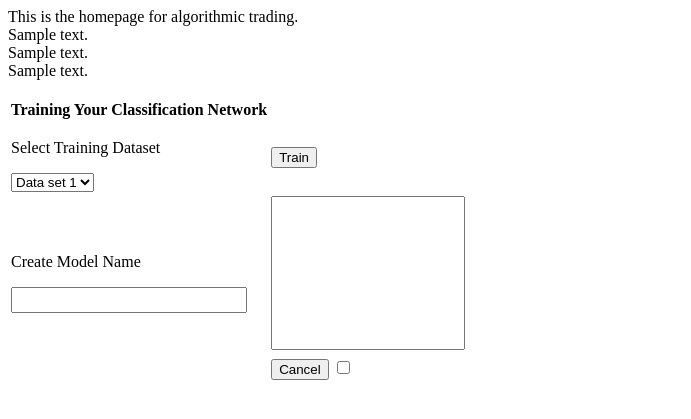
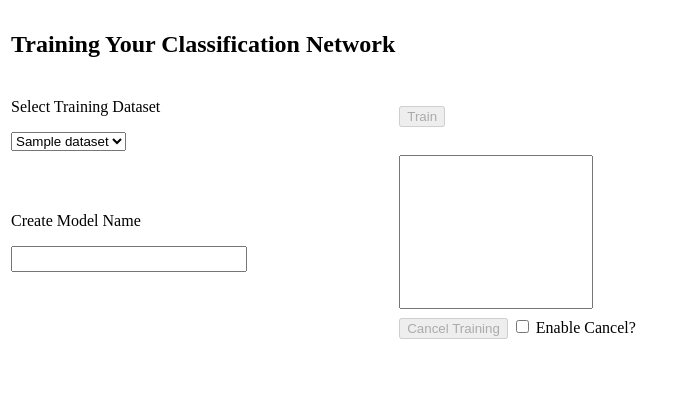
Before and after one commit to webclinic017/CS467_Stock_Algorithms, a Flask app: template WebsiteGUI/templates/dataset.html in a window 1280 px wide. Shown: the top 419 px of the page, without its empty margins (0-691 px from the left). Run offline with Flask 2, Linux system fonts and the light colour scheme; the template is opened without the code that fills it: most values are stand-ins (such as "Sample title", 1, 10 or a date in 2020).

Commit message:
Changed some folder names

```diff
--- a/WebsiteGUI/app.py
+++ b/WebsiteGUI/app.py
@@ -163,13 +163,20 @@ class Jyserverapp:
 
 @app.route('/dataset')
 def dataset():  # put application's code here
-    data_text = CreateTTData.createttdata()
-    training_text = Training.training()
-    deployment_text = Deployment.deployment()
-    return Jyserverapp.render(render_template("dataset.html",
-                                              data_text=data_text,
-                                              training_text=training_text,
-                                              deployment_text=deployment_text))
+    # data_text = CreateTTData.createttdata()
+    # training_text = Training.training()
+    # deployment_text = Deployment.deployment()
+
+    # Get the list of availible datasets
+    dataset_filepath = "../Dataset-Creation/datasets_list.txt"
+    dataset_list = open(dataset_filepath, 'r')
+    lines = dataset_list.readlines()
+    dataset_list.close()
+    datasets = []
+    for i in range(len(lines)):
+        datasets.append(lines[i])
+    return Jyserverapp.render(render_template("training.html",
+                                              datasets=datasets))
 
 
 @app.route('/training')
--- a/WebsiteGUI/templates/dataset.html
+++ b/WebsiteGUI/templates/dataset.html
@@ -4,39 +4,40 @@
     <meta charset="UTF-8">
     <title>Algorithmic Trading</title>
 </head>
-<body onload="server.status_update('t_status')">
-This is the homepage for algorithmic trading.
-<br>
-{{ training_text }}
-<br>
-{{ data_text }}
-<br>
-{{ deployment_text }}
-<br>
-<br>
+<body onload="server.training_status_box_update('t_status',
+                        't_ds_select', 'm_name_input','train_button')">
+
 <table>
     <tr>
-        <th>Training Your Classification Network</th>
+        <th><h2>Training Your Classification Network</h2></th>
     </tr>
     <tr>
         <td>
             <p>Select Training Dataset</p>
-                <select name="t_dataset" id="t_dataset">
-                    <option value="Data set 1">Data set 1</option>
-                    <option value="Data set 2">Data set 2</option>
-                    <option value="Data set 3">Data set 3</option>
-                    <option value="Data set 4">Data set 4</option>
-                </select>
+            <select name="t_ds_select" id="t_ds_select">
+              <option value="{{datasets[0]}}" selected>{{datasets[0]}}</option>
+              {% for data in datasets[1:] %}
+                <option value="{{data}}">{{data}}</option>
+              {% endfor %}
+            </select>
         </td>
         <td>
-            <button onclick="server.status_update('t_status')">Train</button>
+            <button id="train_button"
+                    onclick="
+                        server.store_user_choices('t_status',
+                        't_ds_select', 'm_name_input','train_button'),
+                        server.disable_training_user_input(
+                        't_ds_select', 'm_name_input','train_button'),
+                        clearTrainingStatusBox()" disabled>Train</button>
         </td>
     </tr>
     <tr>
         <td>
             <p>Create Model Name</p>
-            <input type="text" id="m_name" style="width:230px;height:20px;
-                line-height:1em; color:black;padding:1px;resize:none;">
+            <input type="text" id="m_name_input"
+                   onkeyup="enableTrainButton(this)"
+                   style="width:230px;height:20px;line-height:1em;
+                   color:black;padding:1px;resize:none;">
         </td>
         <td><textarea readonly id="t_status" style="width:190px;height:150px;
                 line-height:1em; color:dimgrey;padding:1px;resize:none;">
@@ -47,12 +48,43 @@ This is the homepage for algorithmic trading.
         <td>
         </td>
         <td>
-            <button onclick="server.status_update('t_status')">Cancel</button>
+            <button id="c_button" onclick="server.status_update('t_status'))"
+                    disabled>Cancel Training</button>
             <input type="checkbox" id="cancel_interlock"
-                   name="cancel_interlock" value="cancel_ok">
+                   name="cancel_interlock" value="cancel_ok"
+                   onclick="enableCancelButton(this)">
+            Enable Cancel?
         </td>
     </tr>
 </table>
 <br>
 </body>
+
+<script>
+    // source: https://www.encodedna.com/javascript/
+    // disable-or-enable-submit-button-using-javascript.htm
+    function enableTrainButton(m_name_input){
+        let t_button = document.getElementById('train_button');
+        if (m_name_input.value != '') {
+            t_button.disabled = false;
+        }
+        else {
+            t_button.disabled = true;
+        }
+    }
+
+    function enableCancelButton(cancel_interlock) {
+        let c_button = document.getElementById('c_button');
+        if (cancel_interlock.checked) {
+            c_button.disabled = false;
+        } else {
+            c_button.disabled = true;
+        }
+    }
+
+    function clearTrainingStatusBox(){
+        document.getElementById('t_status').innerHTML = ""
+    }
+
+</script>
 </html>
```
Also changed, not shown: Model-Verification/Deployment.py (renamed from Model-Deployment/Deployment.py).
